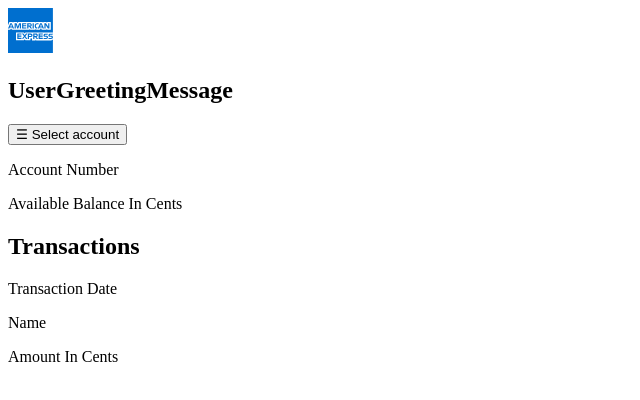
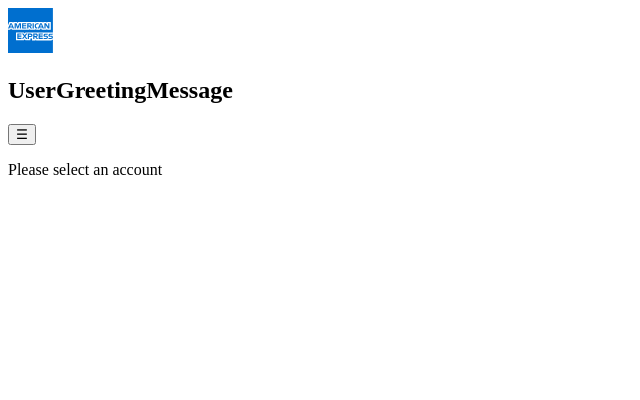
Before and after one commit to maitepv87/amex-challenge, a React (Vite) app: page / in a window 1280 px wide. Shown: the top 400 px of the page, without its empty margins (0-640 px from the left). Built offline with nearby package versions, Linux system fonts and the light colour scheme.

Commit message:
horrible but functional

```diff
--- a/src/components/AppLayout.jsx
+++ b/src/components/AppLayout.jsx
@@ -4,7 +4,7 @@ import { HeaderSection } from "./HeaderSection";
 import { AccountContentSection } from "./AccountContentSection";
 
 export const AppLayout = () => {
-  const { dispatch, state } = useContext(AccountContext);
+  const { dispatch } = useContext(AccountContext);
 
   useEffect(() => {
     fetchAccounts(dispatch);
--- a/src/components/account/AccountSummaryCard.jsx
+++ b/src/components/account/AccountSummaryCard.jsx
@@ -5,11 +5,14 @@ import { TransactionsList } from "./TransactionsList";
 export const AccountSummaryCard = () => {
   const { state } = useContext(AccountContext);
 
-  return (
+  return state.activeAccount?.accountNumber ? (
     <div className="account-summary-card">
-      <p>Account Number</p>
-      <p>Available Balance In Cents</p>
-      <TransactionsList />
+      <p>Account Number - {state.activeAccount.accountNumber}</p>
+      <p>Available Balance - {state.activeAccount.availableBalanceInCents}</p>
+
+      <TransactionsList transactions={state.activeAccount.transactions} />
     </div>
+  ) : (
+    <p className="empty-state">Please select an account</p>
   );
 };
--- a/src/components/account/TransactionItem.jsx
+++ b/src/components/account/TransactionItem.jsx
@@ -1,9 +1,9 @@
-export const TransactionItem = () => {
+export const TransactionItem = ({ name, transactionDate, amountInCents }) => {
   return (
     <div className="transaction-item">
-      <p>Transaction Date</p>
-      <p>Name</p>
-      <p>Amount In Cents</p>
+      <p>{transactionDate}</p>
+      <p>{name}</p>
+      <p>{amountInCents}</p>
     </div>
   );
 };
--- a/src/components/account/TransactionsList.jsx
+++ b/src/components/account/TransactionsList.jsx
@@ -1,10 +1,18 @@
 import { TransactionItem } from "./TransactionItem";
 
-export const TransactionsList = () => {
+export const TransactionsList = ({ transactions }) => {
+  console.log("transactions", transactions);
   return (
     <div className="transactions-list">
       <h1>Transactions</h1>
-      <TransactionItem />
+      {transactions.map((transaction) => (
+        <TransactionItem
+          key={transaction.id}
+          name={transaction.name}
+          transactionDate={transaction.transactionDate}
+          amountInCents={transaction.amountInCents}
+        />
+      ))}
     </div>
   );
 };
--- a/src/components/ui/SidebarAccountSelector.jsx
+++ b/src/components/ui/SidebarAccountSelector.jsx
@@ -1,18 +1,18 @@
 import { useContext, useState } from "react";
-import { AccountContext, activeAccount } from "../../context";
+import { AccountContext, setActiveAccount } from "../../context";
 
 export const SidebarAccountSelector = () => {
   const { dispatch, state } = useContext(AccountContext);
   const [isOpen, setIsOpen] = useState(false);
 
   const handleAccountSelection = (account) => {
-    activeAccount(dispatch, account);
+    setActiveAccount(dispatch, account);
     setIsOpen(false);
   };
 
-  const activeText = state.activeAccount
-    ? `Account - ${state.activeAccount.accountNumber.slice(-4)}`
-    : "Select account";
+  // const activeText = state.activeAccount
+  //   ? `Account - ${state.activeAccount.accountNumber.slice(-4)}`
+  //   : "Select account";
 
   return (
     <aside className="sidebar-account-selector">
@@ -22,10 +22,14 @@ export const SidebarAccountSelector = () => {
         aria-controls="account-list"
         onClick={() => setIsOpen((prev) => !prev)}
       >
-        ☰ {isOpen ? "Select account" : activeText}
+        ☰ {isOpen ? "Select account" : state.activeAccount.accountNumber}
       </button>
 
       {isOpen && (
+        <ul id="account-list">
+          {state.data.length === 0 ? (
+            <p className="empty-state">No accounts available</p>
+          ) : (
             <ul id="account-list">
               {state.data.map((account) => (
                 <li
@@ -37,6 +41,8 @@ export const SidebarAccountSelector = () => {
               ))}
             </ul>
           )}
+        </ul>
+      )}
     </aside>
   );
 };
--- a/src/context/accountActions.js
+++ b/src/context/accountActions.js
@@ -5,13 +5,13 @@ export const fetchAccounts = async (dispatch) => {
     const response = await fetch("./api.json");
     const { accounts } = await response.json();
 
-    dispatch({ type: "FETCH_SUCCESS", payload: accounts });
+    dispatch({ type: "FETCH_ACCOUNTS_SUCCESS", payload: accounts });
   } catch (error) {
     dispatch({ type: "FETCH_ERROR", payload: error.message });
   }
 };
 
-export const activeAccount = async (dispatch, account) => {
+export const setActiveAccount = async (dispatch, account) => {
   dispatch({ type: "LOADING" });
   try {
     dispatch({ type: "SET_ACTIVE_ACCOUNT", payload: account });
--- a/src/context/useAccountReducer .js
+++ b/src/context/useAccountReducer .js
@@ -4,12 +4,12 @@ const initialState = {
   data: [],
   isLoading: true,
   error: null,
-  activeAccount: null,
+  activeAccount: {},
 };
 
 const reducer = (state, action) => {
   switch (action.type) {
-    case "FETCH_SUCCESS":
+    case "FETCH_ACCOUNTS_SUCCESS":
       return { ...state, data: action.payload, isLoading: false, error: null };
 
     case "FETCH_ERROR":
```
Also changed, not shown: src/styles/syles.css (added). Lines whose indentation alone changed are shown as unchanged.
